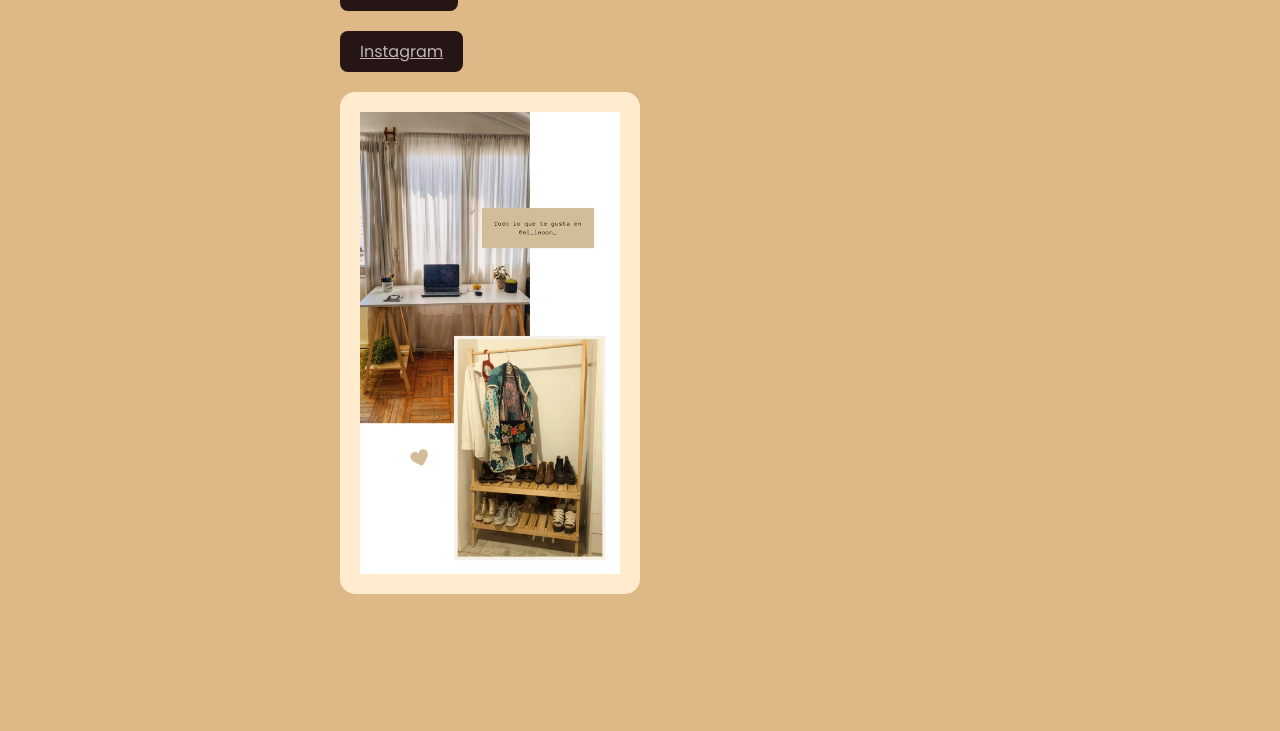
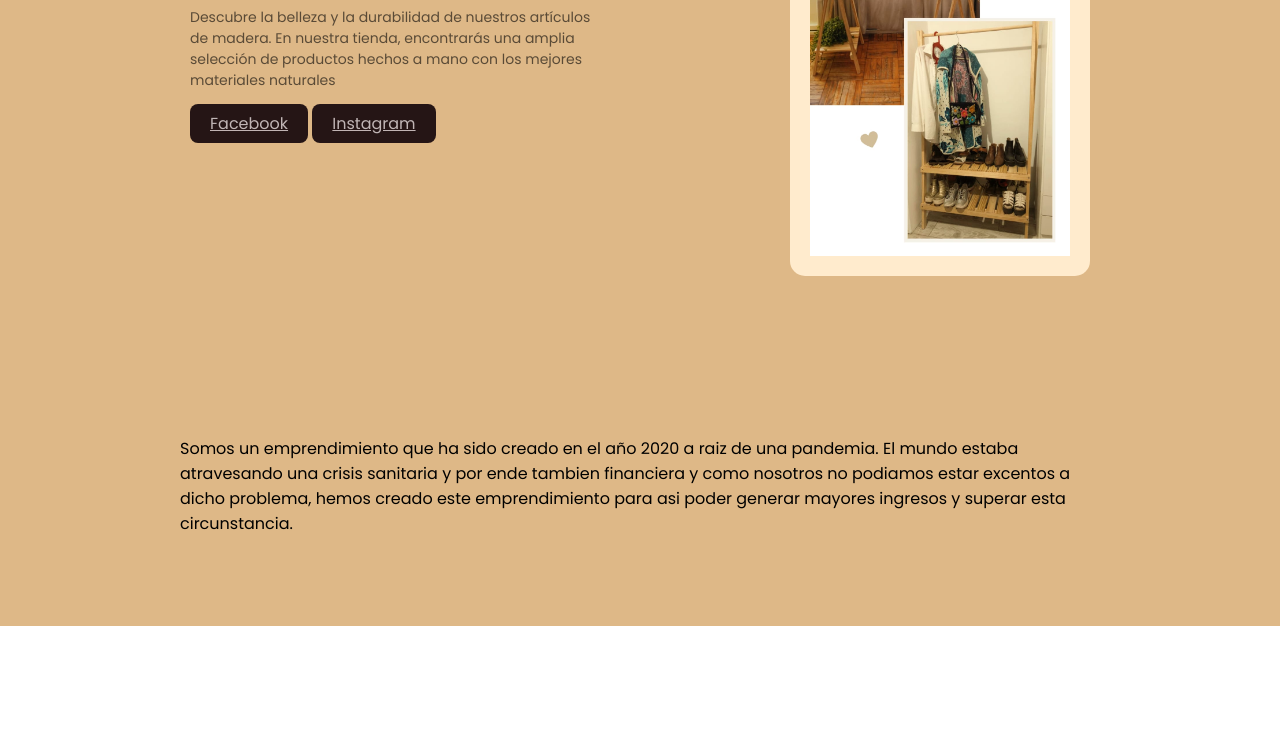
Before and after one commit to LuciaMillan/landing-page, a plain HTML site: page index.html in a window 1280 px wide. Shown: the part 356-1087 px from the top of the page. After the commit the page ends 982 px from the top, so only its background shows below. Drawn offline with Linux system fonts and the light colour scheme.

Commit message:
agregue hero

```diff
--- a/index.html
+++ b/index.html
@@ -33,17 +33,16 @@
             madera. En nuestra tienda, encontrarás una amplia selección de
             productos hechos a mano con los mejores materiales naturales
           </p>
-          <a
-            href="https://www.facebook.com/marketplace/item/785736986613860/?mibextid=dXMIcH "
-            class="btn"
-            >Facebook</a
-          >
-          <a href="https://www.instagram.com/el_leoon_/" class="btn"
-            >Instagram</a
-          >
-          <div class="hero-img">
-            <img src="./hero img.jpg" alt="Imagen hero" />
+          <div class="btn">
+            <a
+              href="https://www.facebook.com/marketplace/item/785736986613860/?mibextid=dXMIcH "
+              >Facebook</a
+            >
+            <a href="https://www.instagram.com/el_leoon_/">Instagram</a>
           </div>
+        </div>
+        <div class="hero-img">
+          <img src="./hero img.jpg" alt="Imagen hero" />
         </div>
       </section>
       <section id="about">
--- a/style.css
+++ b/style.css
@@ -86,8 +86,7 @@ main {
   color: rgba(0, 0, 0, 0.596);
 }
 
-.btn {
-  display: flex;
+.btn a {
   color: #f7ededbd;
   background-color: rgb(37, 21, 21);
   padding: 8px 20px;
@@ -102,7 +101,7 @@ main {
   flex-direction: column;
   gap: 20px;
   justify-content: center;
-  width: 50%;
+  width: 25%;
 }
 
 #about {
```
